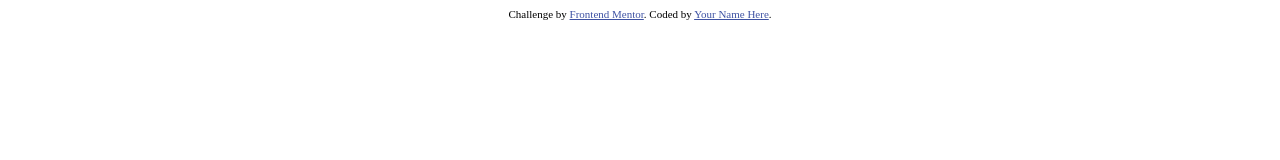
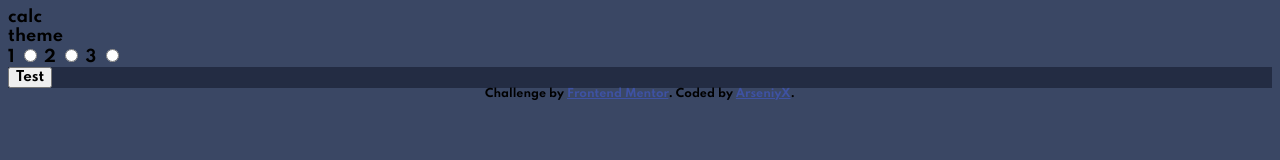
Before and after one commit to ArseniyX/calculator, a plain HTML site: page index.html in a window 1280 px wide. Drawn offline with Linux system fonts and the light colour scheme.

Commit message:
add html and css variables

```diff
--- a/index.html
+++ b/index.html
@@ -1,27 +1,61 @@
 <!DOCTYPE html>
 <html lang="en">
+
 <head>
   <meta charset="UTF-8">
-  <meta name="viewport" content="width=device-width, initial-scale=1.0"> <!-- displays site properly based on user's device -->
-
+  <meta name="viewport" content="width=device-width, initial-scale=1.0">
+  <!-- displays site properly based on user's device -->
+  <link rel="preconnect" href="https://fonts.googleapis.com">
+  <link rel="preconnect" href="https://fonts.gstatic.com" crossorigin>
+  <link href="https://fonts.googleapis.com/css2?family=Spartan:wght@700&display=swap" rel="stylesheet">
   <link rel="icon" type="image/png" sizes="32x32" href="./images/favicon-32x32.png">
   <link rel="stylesheet" href="./style/style.css">
+
 
   <title>Frontend Mentor | Calculator app</title>
 
   <!-- Feel free to remove these styles or customise in your own stylesheet 👍 -->
   <style>
-    .attribution { font-size: 11px; text-align: center; }
-    .attribution a { color: hsl(228, 45%, 44%); }
+    .attribution {
+      font-size: 11px;
+      text-align: center;
+    }
+
+    .attribution a {
+      color: hsl(228, 45%, 44%);
+    }
   </style>
 </head>
+
 <body>
+  <header>
+    <div class="logo">calc</div>
+    <div class="theme">
+      <span>theme</span>
+      <div class="toggle">
+        <label for="theme1">1</label>
+        <input id="theme1" type="radio" name="theme" />
+        <label for="theme2">2</label>
+        <input id="theme2" type="radio" name="theme" />
+        <label for="theme3">3</label>
+        <input id="theme3" type="radio" name="theme" />
+      </div>
 
+    </div>
+  </header>
+  <main>
+    <div class="screen"></div>
+    <div class="calc">
+      <button>Test</button>
+    </div>
+  </main>
+  <footer>
+    <div class="attribution">
+      Challenge by <a href="https://www.frontendmentor.io?ref=challenge" target="_blank">Frontend Mentor</a>.
+      Coded by <a href="https://arseniyx.com/" target="_blank">ArseniyX</a>.
+  </footer>
 
-
-  <div class="attribution">
-    Challenge by <a href="https://www.frontendmentor.io?ref=challenge" target="_blank">Frontend Mentor</a>.
-    Coded by <a href="#">Your Name Here</a>.
   </div>
 </body>
+
 </html>
--- a/style/style.css
+++ b/style/style.css
@@ -0,0 +1,16 @@
+/* - Very dark desaturated blue (main background): hsl(222, 26%, 31%) - Very dark desaturated blue (toggle background, keypad background): hsl(223, 31%, 20%) - Very dark desaturated blue (screen background): hsl(224, 36%, 15%) * {} */
+
+* {
+    --main-background: hsl(222, 26%, 31%);
+    --toggle-background: hsl(223, 31%, 20%);
+    --screen-background: hsl(224, 36%, 15%);
+    font-family: 'Spartan', sans-serif;
+}
+
+body {
+    background-color: var(--main-background);
+}
+
+.calc {
+    background-color: var(--toggle-background);
+}
```
